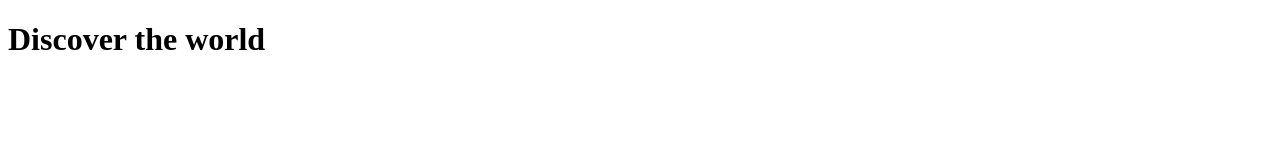
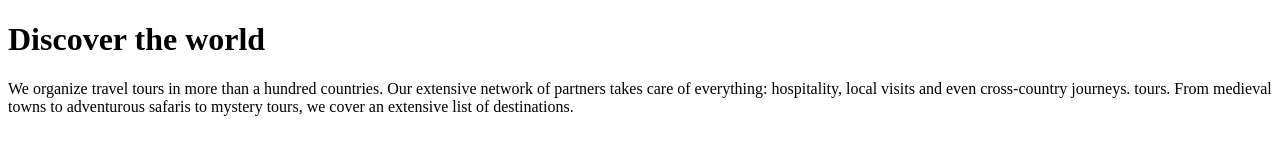
Before and after one commit to yonagami/cfsd-travel-agency-page, a plain HTML site: page index.html in a window 1280 px wide. Drawn offline with Linux system fonts and the light colour scheme.

Commit message:
Added travel opportunities

```diff
--- a/index.html
+++ b/index.html
@@ -7,5 +7,6 @@
   </head>
   <body>
     <h1>Discover the world</h1>
+    <p>We organize travel tours in more than a hundred countries. Our extensive network of partners takes care of everything: hospitality, local visits and even cross-country journeys.  tours. From medieval towns to adventurous safaris to mystery tours, we cover an extensive list of destinations.</p>
   </body>
 </html>
```
